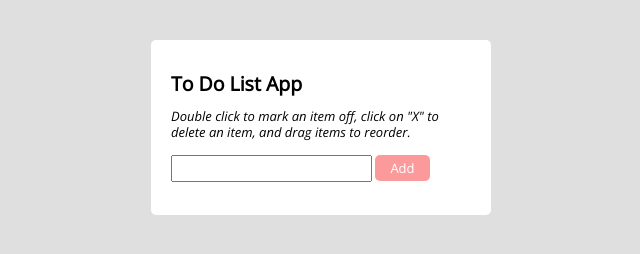
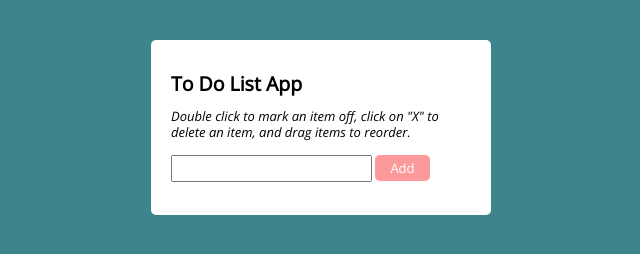
Before and after one commit to rusevaIvelina/ToDoList, a plain HTML site: page index.html in a window 1280 px wide. Shown: the whole page, without its empty margins (319-959 px from the left). Drawn offline with nearby package versions, Linux system fonts and the light colour scheme; files whose address does not match are found by name.

Commit message:
Update style.css
changed the background color

```diff
--- a/css/style.css
+++ b/css/style.css
@@ -3,7 +3,7 @@
 
 body {
 font: normal normal 13px/16px "Open Sans", sans-serif;
-background: #dfdfdf;
+background: #3d848d;
 }
 
 .container{
```
